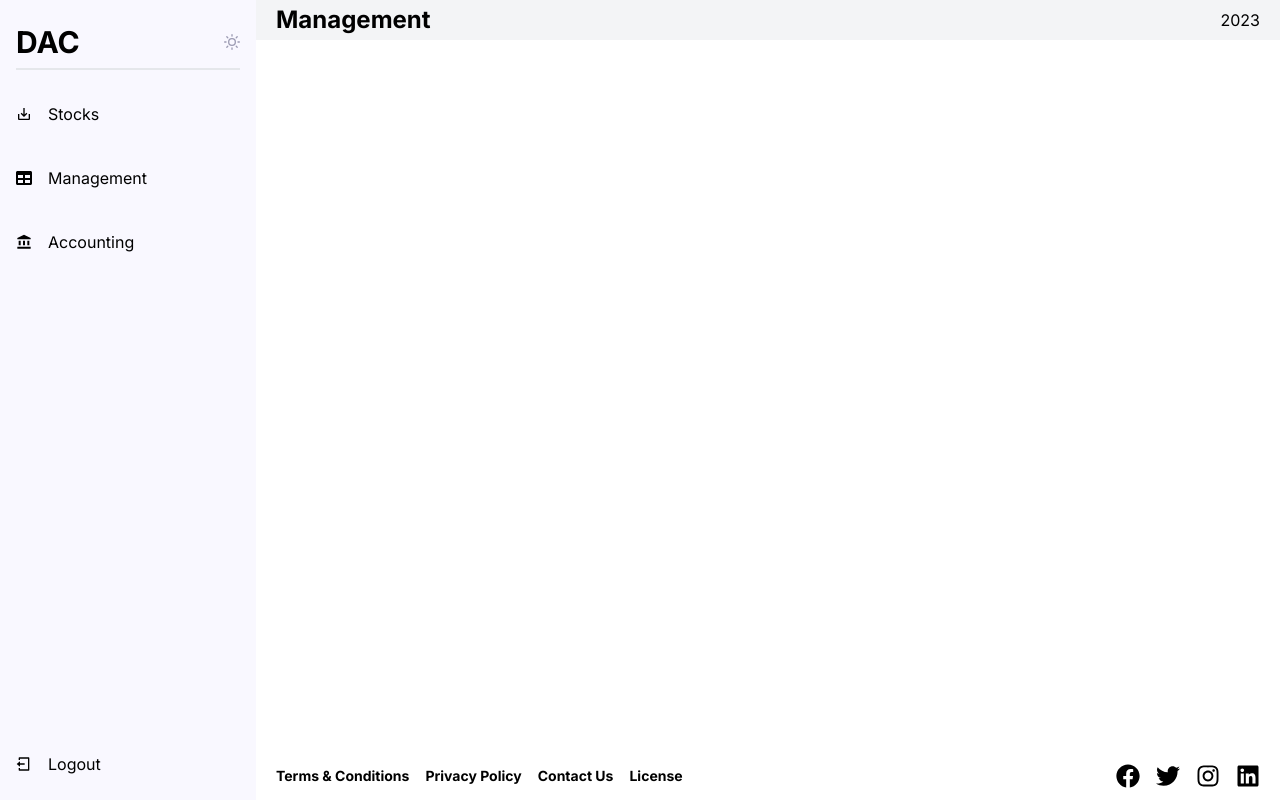
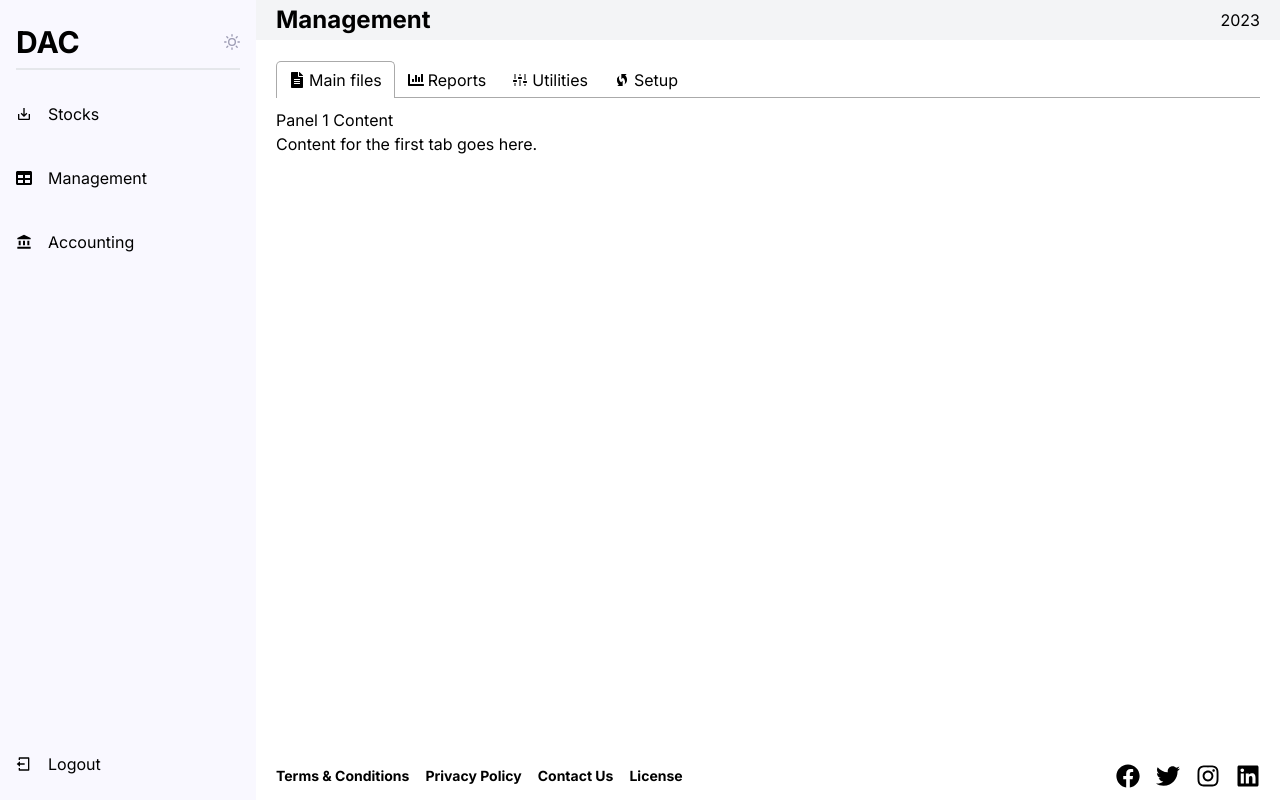
Before and after one commit to ahmadhassoun366/DAC-WebApp, a Next.js app: page /dashboard/pages/management in a window 1280 px wide. Built offline with nearby package versions, Linux system fonts and the light colour scheme.

Commit message:
Create Che Management Page

```diff
--- a/src/app/dashboard/pages/management/page.tsx
+++ b/src/app/dashboard/pages/management/page.tsx
@@ -1,11 +1,50 @@
+// @ts-nocheck
+"use client";
+
+import React from 'react';
+import { Tab, Tabs, TabList, TabPanel } from 'react-tabs';
+import 'react-tabs/style/react-tabs.css';
+import { FaFileAlt } from "react-icons/fa";
+import { FaChartBar } from "react-icons/fa";
+import { VscSettings } from "react-icons/vsc";
+import { MdWifiProtectedSetup } from "react-icons/md";
 
 export default function Management() {
   return (
-      <div>
-        <div className="flex justify-between items-center bg-gray-100 px-5 py-1">
+    <div>
+      <div className="flex justify-between items-center bg-gray-100 px-5 py-1">
         <h2 className="text-2xl font-bold">Management</h2>
         <h4>2023</h4>
       </div>
+      <div className='p-5'>
+        <Tabs>
+          <TabList>
+            <Tab><div className='flex items-center gap-1'><FaFileAlt /><h1>Main files</h1></div></Tab>
+            <Tab><div className='flex items-center gap-1'><FaChartBar /><h1>Reports</h1></div></Tab>
+            <Tab><div className='flex items-center gap-1'><VscSettings /><h1>Utilities</h1></div></Tab>
+            <Tab><div className='flex items-center gap-1'><MdWifiProtectedSetup /><h1>Setup</h1></div></Tab>
+          </TabList>
+
+          <TabPanel>
+            <h2>Panel 1 Content</h2>
+            <p>Content for the first tab goes here.</p>
+          </TabPanel>
+
+          <TabPanel>
+            <h2>Panel 2 Content</h2>
+            <p>Content for the second tab goes here.</p>
+          </TabPanel>
+
+          <TabPanel>
+            <h2>Panel 3 Content</h2>
+            <p>Content for the third tab goes here.</p>
+          </TabPanel>
+          <TabPanel>
+            <h2>Panel 4 Content</h2>
+            <p>Content for the third tab goes here.</p>
+          </TabPanel>
+        </Tabs>
       </div>
+    </div>
   );
 }
```
